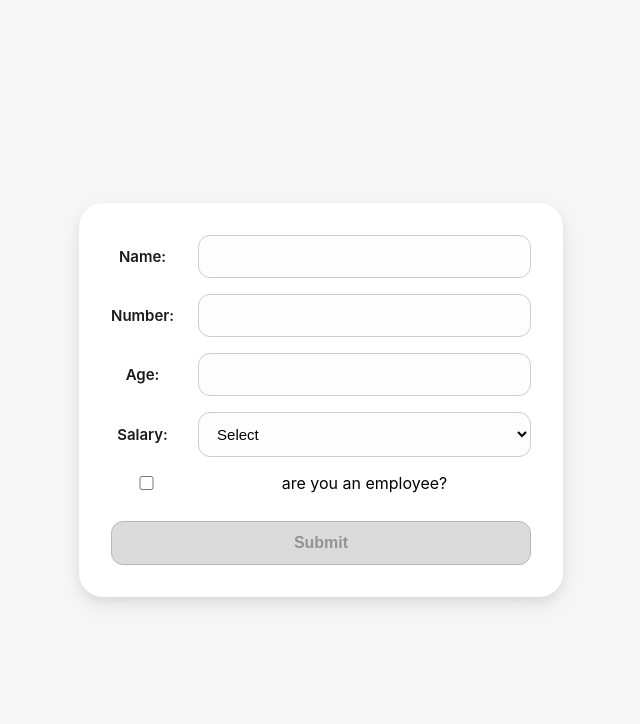
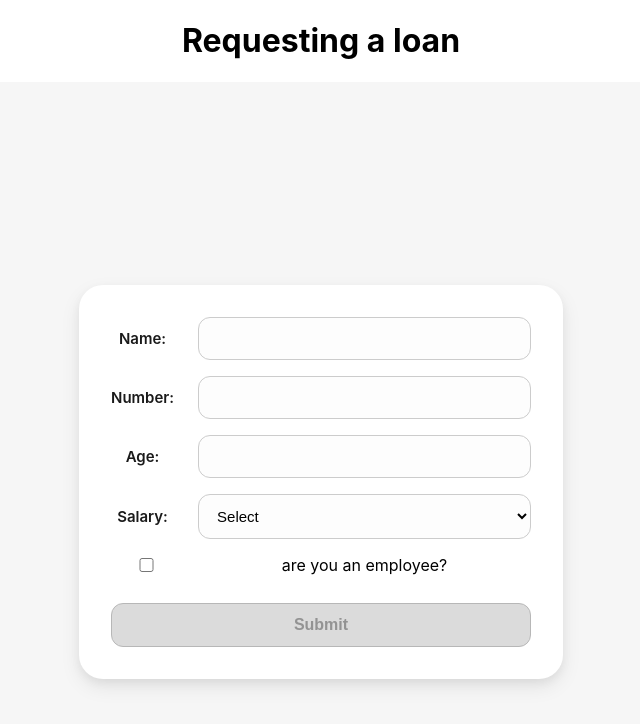
Before and after one commit to diya-thabet/react-tuto, a React (Create React App) app in the folder Project-form/form/: page / in a window 1280 px wide. Shown: the top 724 px of the page, without its empty margins (319-959 px from the left). Built offline with nearby package versions, Linux system fonts and the light colour scheme.

Commit message:
adding the header --simple header

```diff
--- a/Project-form/form/src/formComponent/form.js
+++ b/Project-form/form/src/formComponent/form.js
@@ -54,6 +54,8 @@ export default function Form() {
   }
 
   return (
+    <>
+      <h1>Requesting a loan</h1>
       <div className="form">
         <form onSubmit={handleSubmit}>
           <label htmlFor="name">name:</label>
@@ -101,6 +103,7 @@ export default function Form() {
           </div>
         )}
       </div>
+    </>
   );
 }
 
```
Lines whose indentation alone changed are shown as unchanged.
